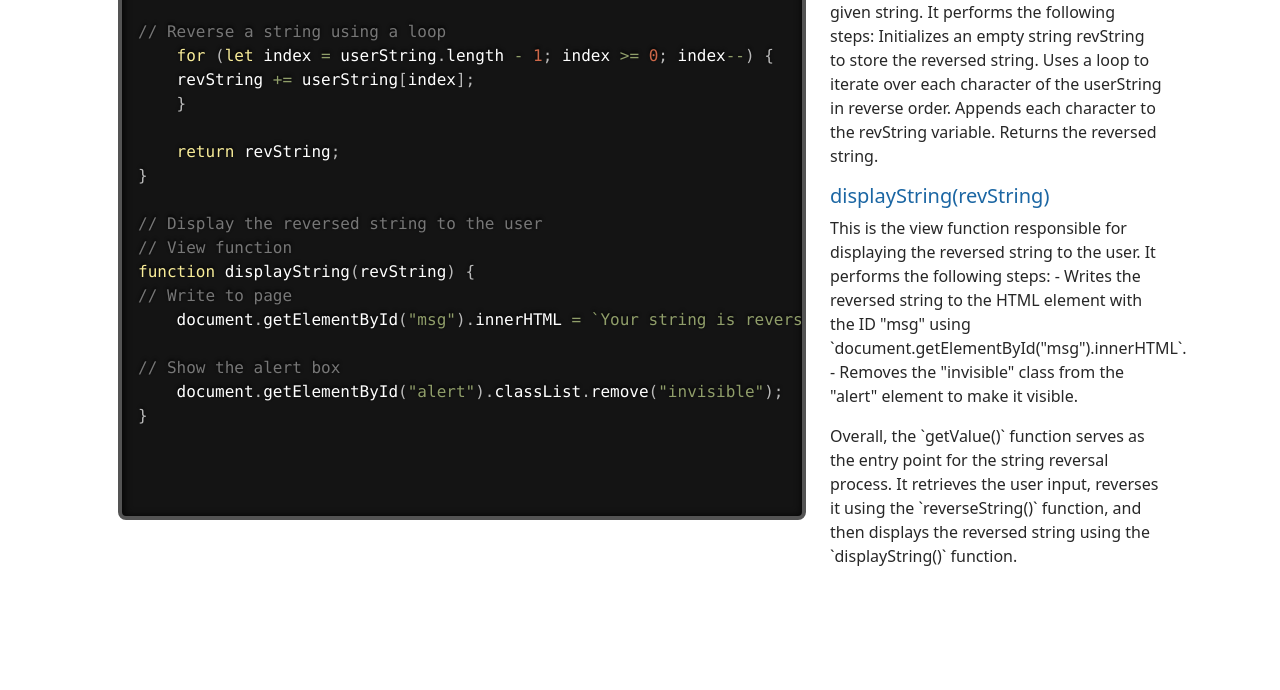
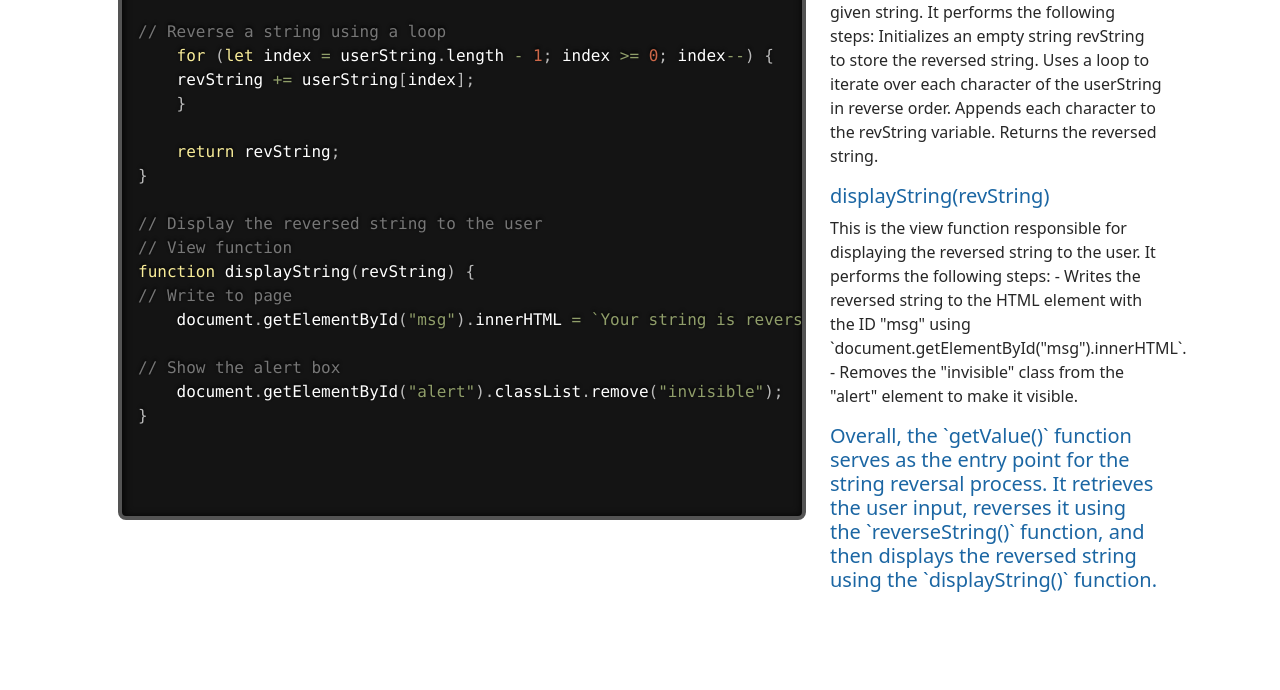
Before and after one commit to AngelC-dev/Rewind, a plain HTML site: page code.html in a window 1280 px wide. Shown: the part 607-1297 px from the top of the page. Drawn offline with nearby package versions, Linux system fonts and the light colour scheme.

Commit message:
modified:   code.html

```diff
--- a/code.html
+++ b/code.html
@@ -114,7 +114,7 @@ function displayString(revString) {
                     - Writes the reversed string to the HTML element with the ID "msg" using `document.getElementById("msg").innerHTML`.
                     - Removes the "invisible" class from the "alert" element to make it visible.</p>
 
-                Overall, the `getValue()` function serves as the entry point for the string reversal process. It retrieves the user input, reverses it using the `reverseString()` function, and then displays the reversed string using the `displayString()` function.
+                <h5>Overall, the `getValue()` function serves as the entry point for the string reversal process. It retrieves the user input, reverses it using the `reverseString()` function, and then displays the reversed string using the `displayString()` function.</h5>
 
             </div>
         </div>
```
